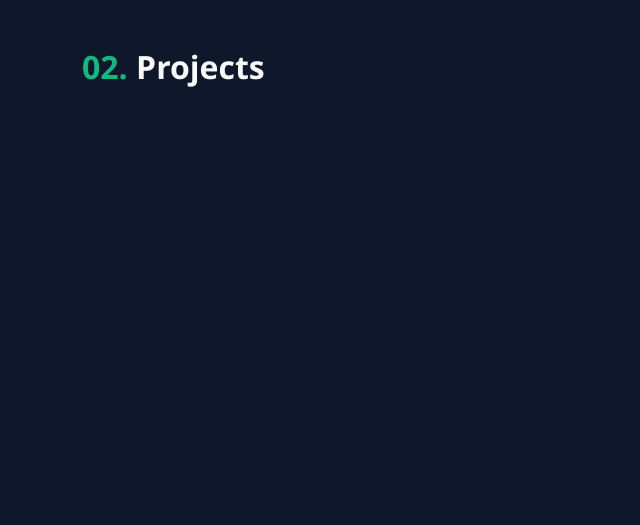
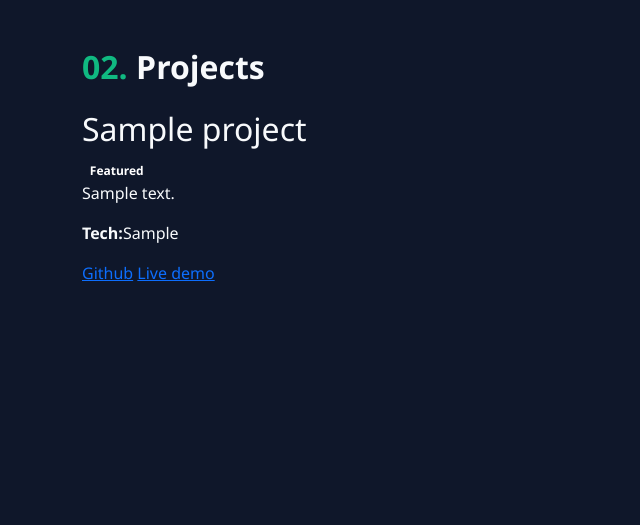
Before and after one commit to XLR8-cell/fac_portfolio, a Django app: page /projects/ in a window 1280 px wide. Shown: the part 79-604 px from the top of the page, without its empty margins (0-640 px from the left). Run offline with Django 5.2, Linux system fonts and the light colour scheme; tables that the repository leaves empty hold one stand-in row (values such as "Sample post"); parts of the project's set-up code (start-up, migrations or seed data) failed here and were passed over.

Commit message:
Refactor projects template to improve layout and update project data rendering

```diff
--- a/templates/pages/projects.html
+++ b/templates/pages/projects.html
@@ -1,27 +1,29 @@
 {% extends 'base.html' %}
-
 {% block title %}Projects | {{ author_name }}{% endblock %}
-
 {% block content %}
 <h2 class="fw-bold mb-4"><span class="accent-text">02.</span> Projects</h2>
+<div class="projects-grid">
+  {% for project in projects %}
 
-<div class="row g-4">
-  {% for project in project_list %}
-    <div class="col-md-6 col-lg-4">
-      <div class="card-custom p-4 h-100 d-flex flex-column justify-content-between">
-        <div>
-          <div class="d-flex justify-content-between align-items-center mb-2">
-            <span class="badge bg-dark border border-secondary text-emerald">{{ project.status }}</span>
-          </div>
-          <h4 class="fw-bold text-white mb-2">{{ project.title }}</h4>
-          <p class="text-secondary small mb-3">{{ project.description }}</p>
-        </div>
-        <div>
-          <p class="small fw-semibold accent-text mb-2">Tech: {{ project.tech }}</p>
-          <a href="{{ project.github }}" target="_blank" class="btn btn-sm btn-outline-light w-100">View Source</a>
-        </div>
-      </div>
+  <div class="project-card {% if project.is_featured %}featured{% endif %}">
+    <h2>{{project.name}}</h2>
+
+    {% if project.is_featured %}
+    <span class="badge">Featured</span>
+    {% endif %}
+    <p>{{project.description}}</p>
+    <p><strong>Tech:</strong>{{project.tech_stack}}</p>
+
+    <div class="links">
+      {%if project.github_url %}
+      <a href="{{project.github_url}}" target="_blank">Github</a>
+      {% endif %} {%if project.live_url %}
+      <a href="{{project.live_url}}" target="_blank">Live demo</a>
+      {% endif %}
     </div>
+  </div>
+  {% empty %}
+  <p>No projects yet.</p>
   {% endfor %}
 </div>
 {% endblock %}
```
